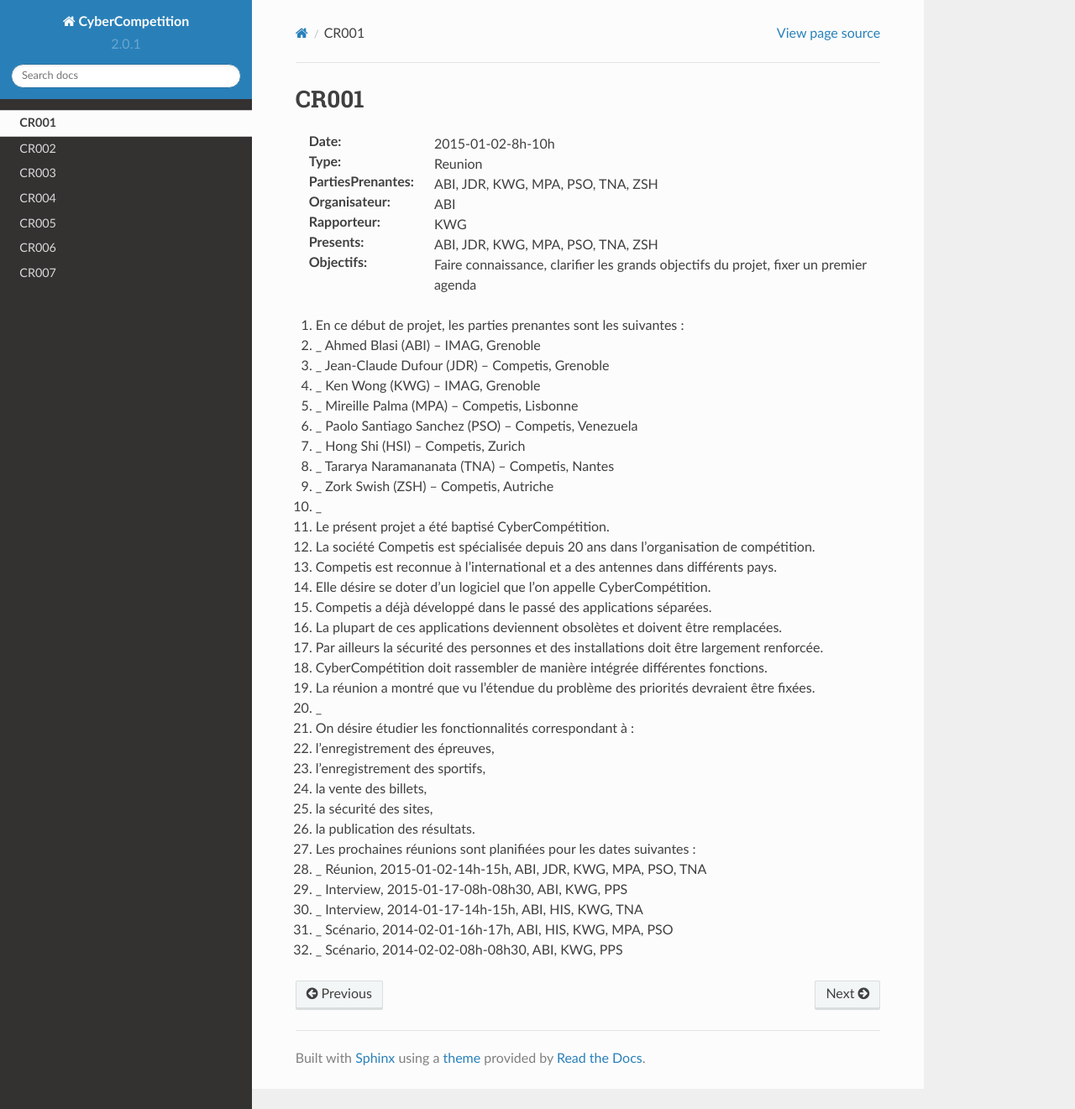
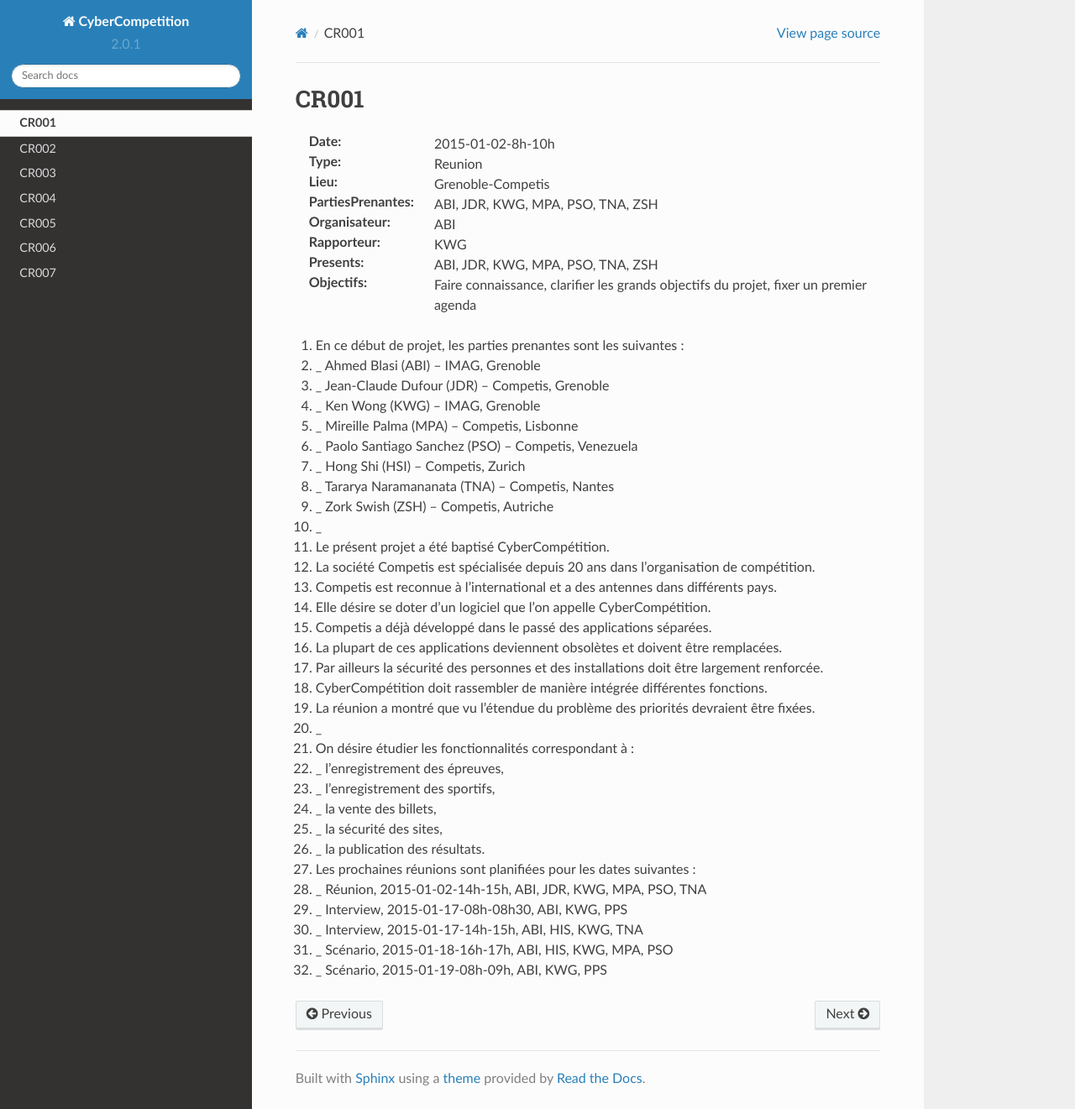
Before and after one commit to ScribesZone/CyberCompetition, a Sphinx documentation site: the page built from docs/res/cr001.rst, in a window 1280 px wide and 1321 px high. Shown: the whole window at 84% size. Built offline with Sphinx 7.4.7 and the Read the Docs theme 2.0.0, drawn with Linux system fonts in a browser that asks for light colours; pages that are not in the unit, such as notebooks, are missing from menus.

Commit message:
mise en forme

```diff
--- a/docs/res/cr001.rst
+++ b/docs/res/cr001.rst
@@ -2,6 +2,7 @@
 =====
 :Date: 2015-01-02-8h-10h
 :Type: Reunion
+:Lieu: Grenoble-Competis
 :PartiesPrenantes: ABI, JDR, KWG, MPA, PSO, TNA, ZSH
 :Organisateur: ABI
 :Rapporteur: KWG
@@ -29,15 +30,15 @@
 #. La réunion a montré que vu l’étendue du problème des priorités devraient être fixées.
 #. _
 #. On désire étudier les fonctionnalités correspondant à :
-#. l’enregistrement des épreuves,
-#. l’enregistrement des sportifs,
-#. la vente des billets,
-#. la sécurité des sites,
-#.  la publication des résultats.
+#. _ l’enregistrement des épreuves,
+#. _ l’enregistrement des sportifs,
+#. _ la vente des billets,
+#. _ la sécurité des sites,
+#. _ la publication des résultats.
 
 #. Les prochaines réunions sont planifiées pour les dates suivantes :
 #. _ Réunion, 2015-01-02-14h-15h, ABI, JDR, KWG, MPA, PSO, TNA
 #. _ Interview, 2015-01-17-08h-08h30, ABI, KWG, PPS
-#. _ Interview, 2014-01-17-14h-15h, ABI, HIS, KWG, TNA
-#. _ Scénario, 2014-02-01-16h-17h, ABI, HIS, KWG, MPA, PSO
-#. _ Scénario, 2014-02-02-08h-08h30, ABI, KWG, PPS
+#. _ Interview, 2015-01-17-14h-15h, ABI, HIS, KWG, TNA
+#. _ Scénario, 2015-01-18-16h-17h, ABI, HIS, KWG, MPA, PSO
+#. _ Scénario, 2015-01-19-08h-09h, ABI, KWG, PPS
```
